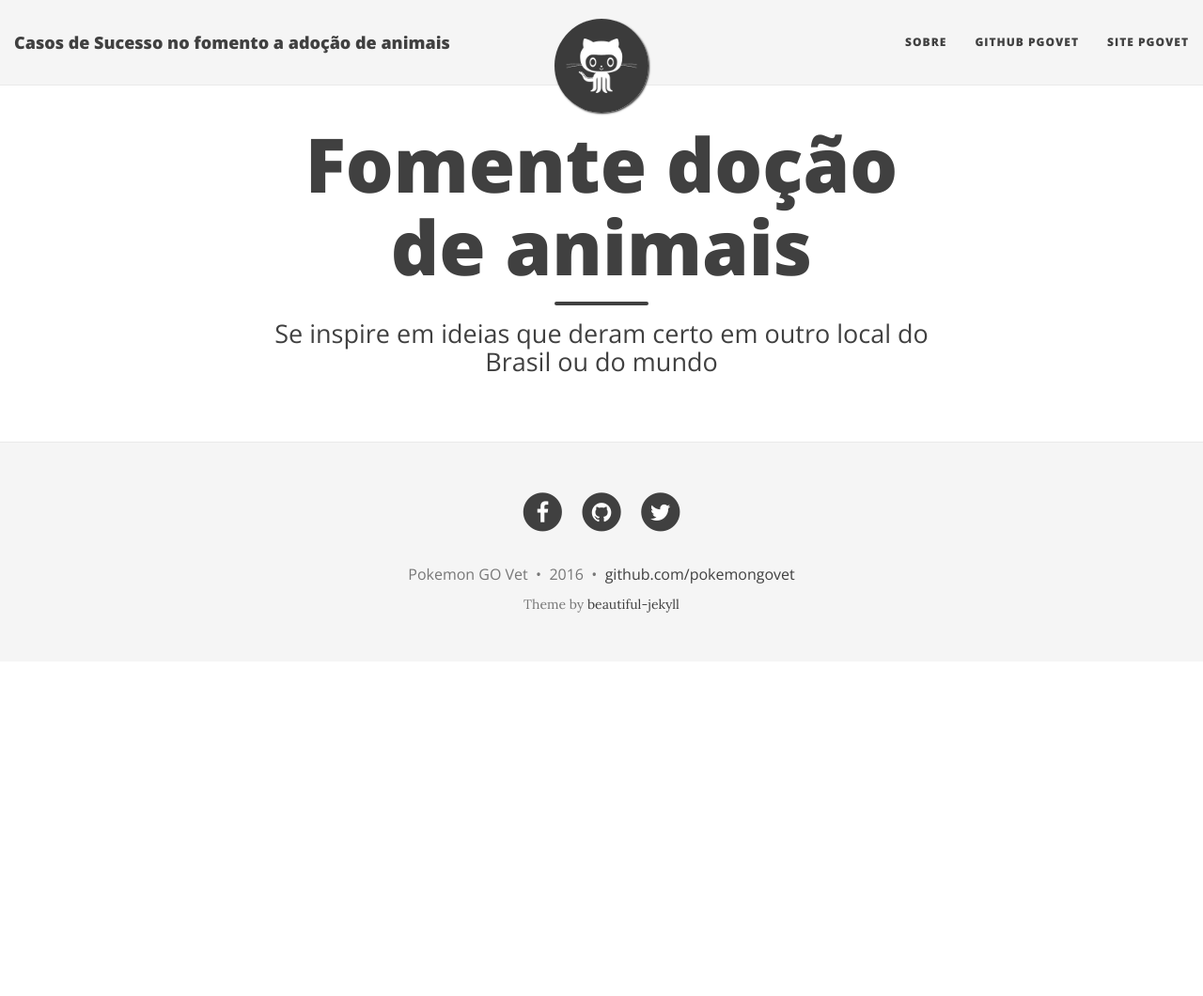
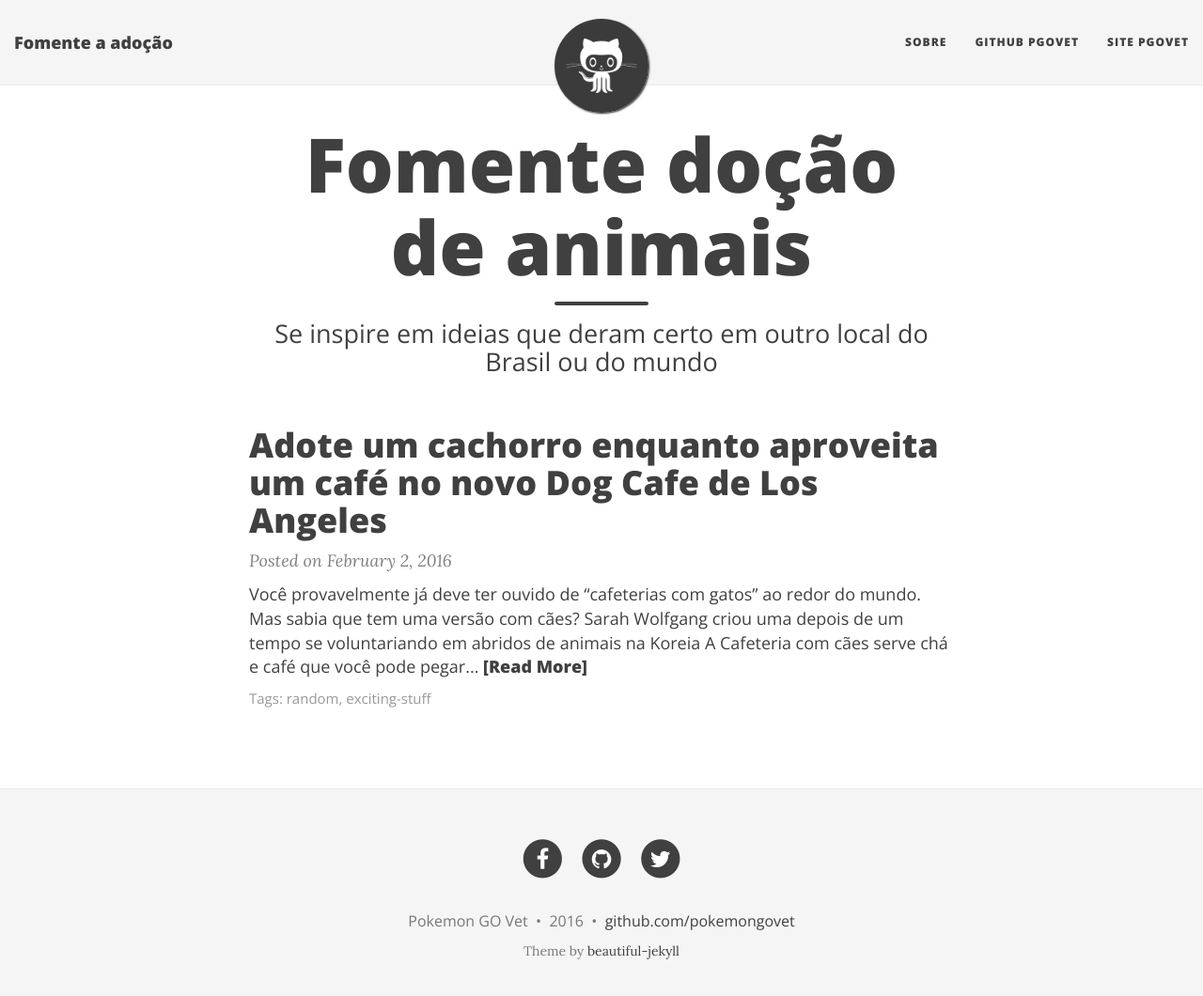
Before and after one commit to pokemongovet/casos-de-sucesso-na-adocao-de-animais, a Jekyll site: the page built from index.html, in a window 1280 px wide and 1073 px high. Shown: the top 1060 px of the window at 94% size. Built offline with Jekyll 4.4.1, drawn with Linux system fonts in a browser that asks for light colours; nearby versions of some CDN libraries; the list of posts is cut into pages by our own code.

Commit message:
Conteudo: adicionado artigo, traduzido de http://www.dose.com/animals/26229/Adopt-a-Pup-and-Enjoy-a-Cup-of-Coffee-at-LA-s-New-Dog-Cafe

```diff
--- a/_includes/nav.html
+++ b/_includes/nav.html
@@ -7,7 +7,8 @@
         <span class="icon-bar"></span>
         <span class="icon-bar"></span>
       </button>
-      <a class="navbar-brand" href="{{ site.url }}">{{ site.title }}</a>
+      <!--<a class="navbar-brand" href="{{ site.url }}">{{ site.title }}</a>-->
+      <a class="navbar-brand" href="{{ site.url }}">Fomente a adoção</a>
     </div>
 
     <div class="collapse navbar-collapse" id="main-navbar">
--- /dev/null
+++ b/_posts/2016-02-02-adote-um-cachorrinho-enquanto-degusta-um-cafe-em-la.md
@@ -0,0 +1,50 @@
+---
+layout: post
+title: Adote um cachorro enquanto aproveita um café no novo Dog Cafe de Los Angeles
+tags: [random, exciting-stuff]
+---
+
+<!--
+    fititnt aqui: estou com pressa; Por favor revisem isso
+    tanto má tradução de EN pra PT como da certamente problemática
+    escrita em PT-BR
+-->
+
+Você provavelmente já deve ter ouvido de "cafeterias com gatos" ao redor do
+mundo. Mas sabia que tem uma versão com cães?
+
+![Cao em cima de uma mesa](http://assets.dose.com/image/upload/c_lfill,f_auto,fl_lossy,q_60,w_806/v1/prod/images/e3e1caedba3aaaac8485c2b8df2b2e40.jpg)
+
+Sarah Wolfgang criou uma depois de um tempo se voluntariando em abridos
+de animais na Koreia
+
+![Cachorro feliz e sorrindo](http://assets.dose.com/image/upload/c_lfill,f_auto,fl_lossy,q_60,w_806/v1/prod/images/9e28339a61b43afd3411f00d16a147ee.jpg)
+
+A Cafeteria com cães serve chá e café que você pode pegar longe da "zona
+de cachorros", conforme regras do departamento de saúde de Los Angeles
+
+
+<!--
+    fititnt pergunta: no Brasil tem isso também? Espero que não
+-->
+
+![Mulher de costas em uma cafeteria. Nas costas dela está escrito "The Dog Cafe"](http://assets.dose.com/image/upload/c_lfill,f_auto,fl_lossy,q_60,w_806/v1/prod/images/7af1e30b2d590ae9d8f4811a9ceb0d42.jpg)
+
+Parar para brincar com os cais é encorajado mesmo que você não possa adotar.
+O café é servidor da empresa "Grounds & Hounds Coffee" que doa 20% de todo lucro
+para um abrigo local
+
+![dois cães brincando de lutinha](http://assets.dose.com/image/upload/c_lfill,f_auto,fl_lossy,q_60,w_806/v1/prod/images/2b28b6e23926f7484d2cdde9f03946cb.jpg)
+
+Desde 5 de fevereiro de 2016, a página no Indiegogo (um local para crowdfunding)
+do Dog Cafe está tentando conseguir 200.000 USD para suportar os valores de manter
+o local funcionando.
+
+![Mulher segurando dois caes. Um cheira  orgão sexual de um na mão dela. Mas não é putaria](http://assets.dose.com/image/upload/c_lfill,f_auto,fl_lossy,q_60,w_806/v1/prod/images/69410e36765cc6de600039535890f72a.jpg)
+
+[Você pode doar clicando aqui](https://www.indiegogo.com/projects/the-dog-cafe#/)
+
+<iframe src="https://player.vimeo.com/video/114637091" width="500" height="281" frameborder="0" webkitallowfullscreen="" mozallowfullscreen="" allowfullscreen=""></iframe>
+
+
+Fonte: [dose.com](http://www.dose.com/animals/26229/Adopt-a-Pup-and-Enjoy-a-Cup-of-Coffee-at-LA-s-New-Dog-Cafe)
```
